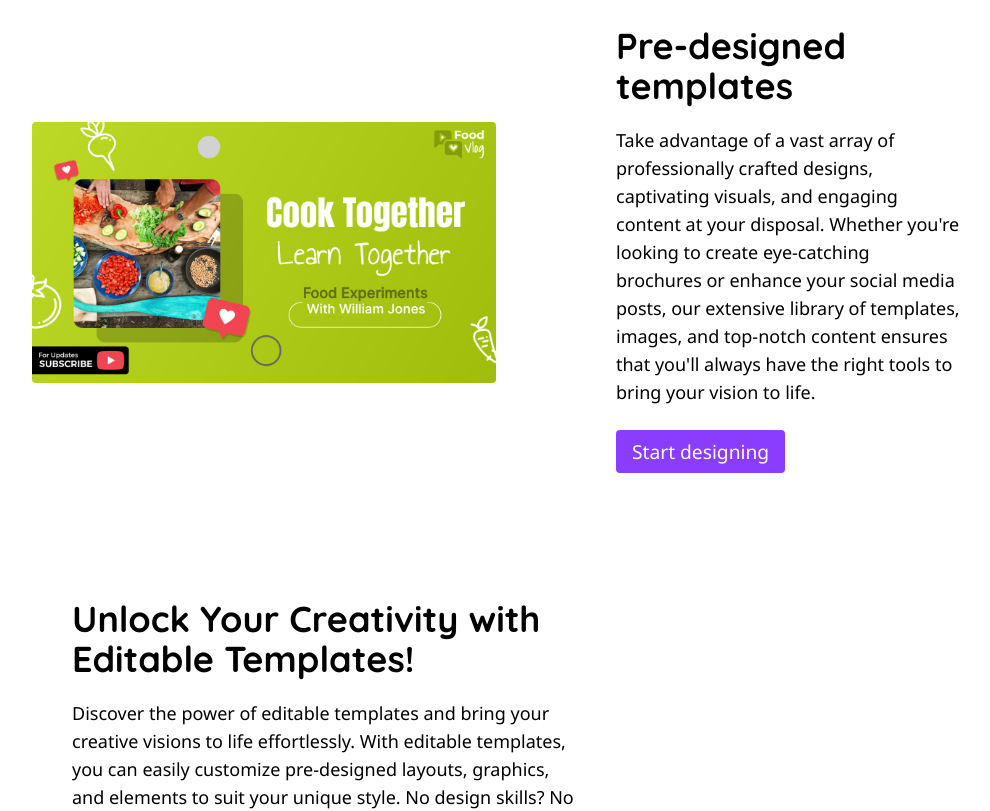
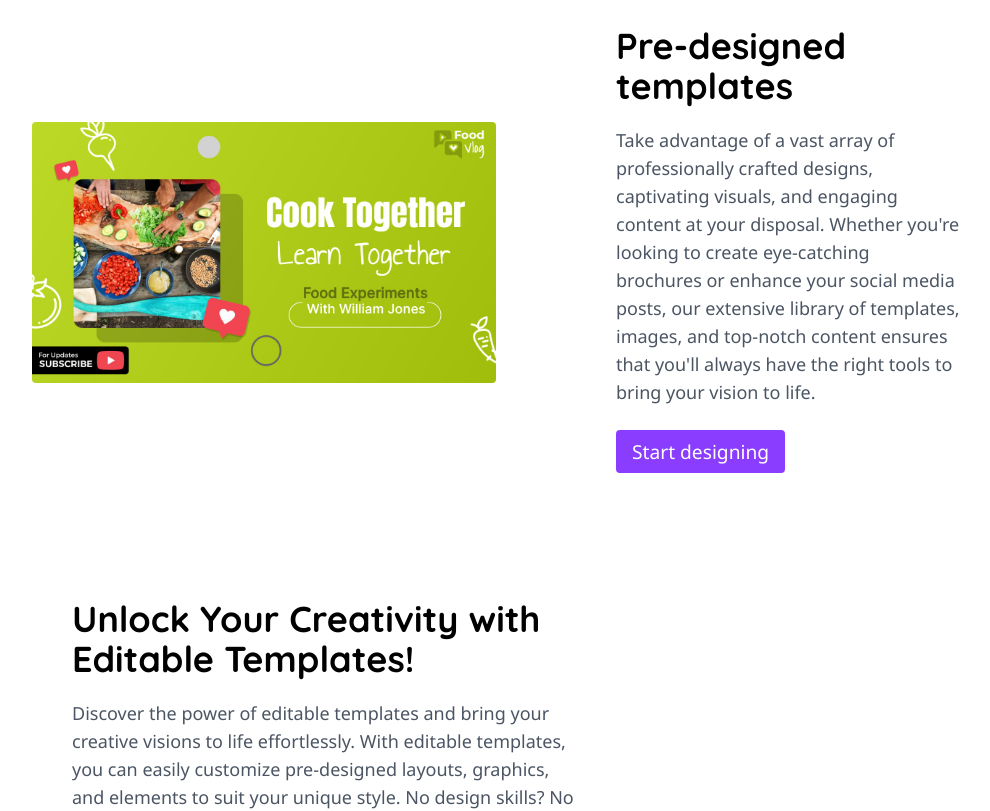
Before and after one commit to tsabbir007/Charu-Landing-Page, a Next.js app: page / in a window 1280 px wide. Shown: the part 1020-1831 px from the top of the page, without its empty margins (144-1134 px from the left). Built offline with nearby package versions, Linux system fonts and the light colour scheme; no server answers; grey boxes are pictures that could not be loaded.

Commit message:
text color fix in feature description

```diff
--- a/components/features/index.tsx
+++ b/components/features/index.tsx
@@ -66,7 +66,7 @@ const Features = ({ setSelectedPage }: Props) => {
                             visible: { opacity: 1, x: 0 },
                         }}
                     >
-                        <p className="my-2 md:my-5 text-lg">
+                        <p className="my-2 md:my-5 text-lg text-gray-600">
                             {feature.Description}
                         </p>
                     </motion.div>
```
